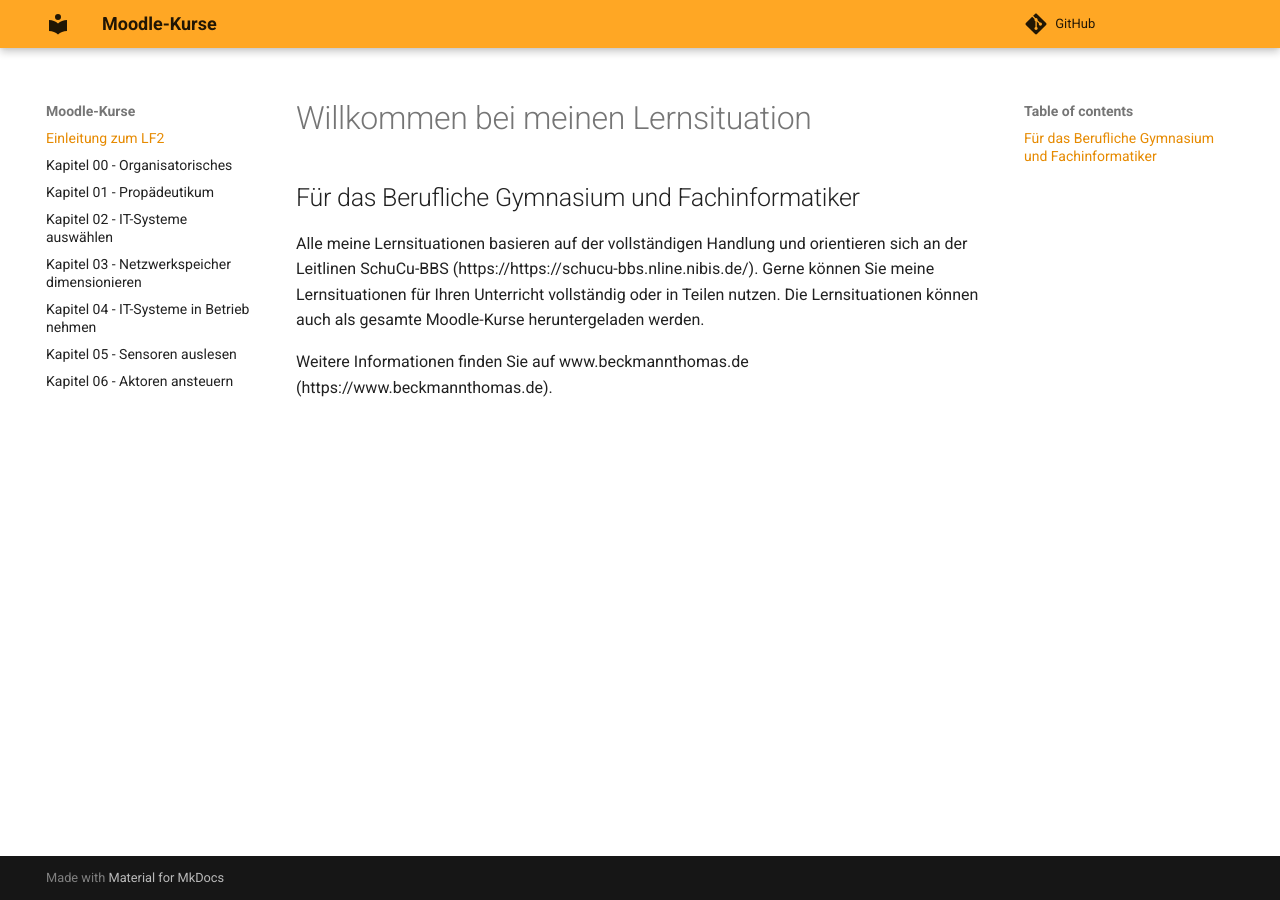
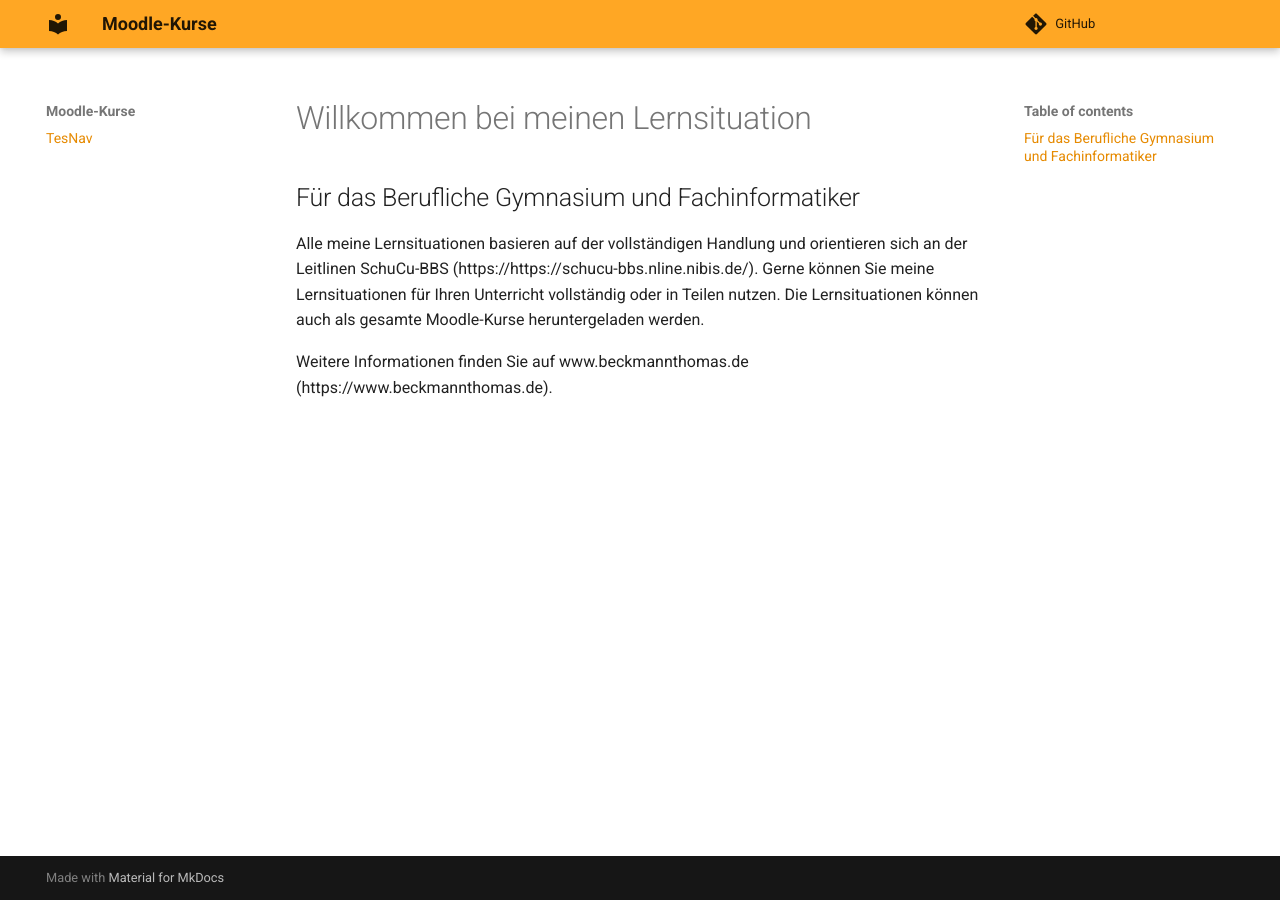
Before and after one commit to ThomasBeckmann/test, an MkDocs documentation site: the page built from docs/index.md, in a window 1280 px wide. Built offline with MkDocs 1.6.1 and Material for MkDocs 9.7.7, drawn with Linux system fonts in a browser that asks for light colours; comment, search, counter and statistics services are not loaded.

Commit message:
Update mkdocs.yml

```diff
--- a/mkdocs.yml
+++ b/mkdocs.yml
@@ -15,11 +15,4 @@ repo_url: https://github.com/ThomasBeckman/test
 site_url: https://ThomasBeckmann.io/test/
 
 nav:
-    - Einleitung zum LF2: 'index.md'
-    - Kapitel 00 - Organisatorisches: 'kapitel_00.md'
-    - Kapitel 01 - Propädeutikum: 'kapitel_01.md'
-    - Kapitel 02 - IT-Systeme auswählen: 'kapitel_02.md'
-    - Kapitel 03 - Netzwerkspeicher dimensionieren: 'kapitel_03.md'
-    - Kapitel 04 - IT-Systeme in Betrieb nehmen: 'kapitel_04.md'
-    - Kapitel 05 - Sensoren auslesen: 'kapitel_05.md'
-    - Kapitel 06 - Aktoren ansteuern: 'kapitel_06.md'
+    - TesNav: 'index.md'
```
